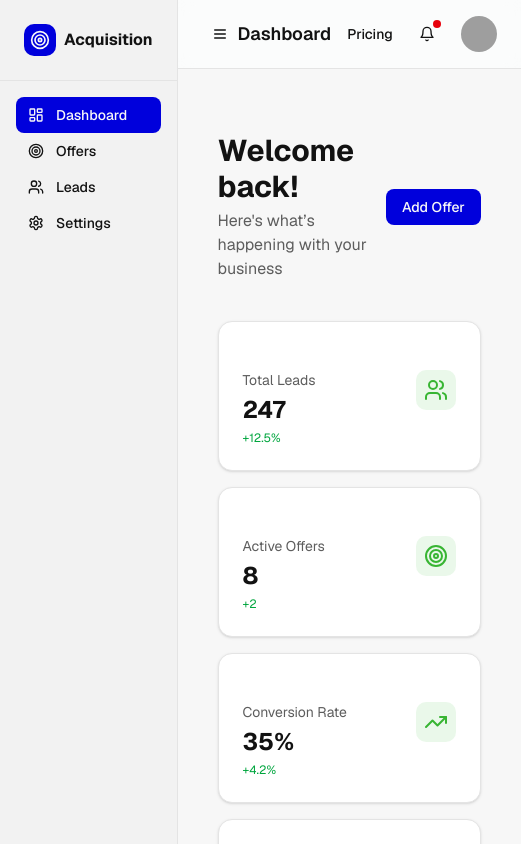
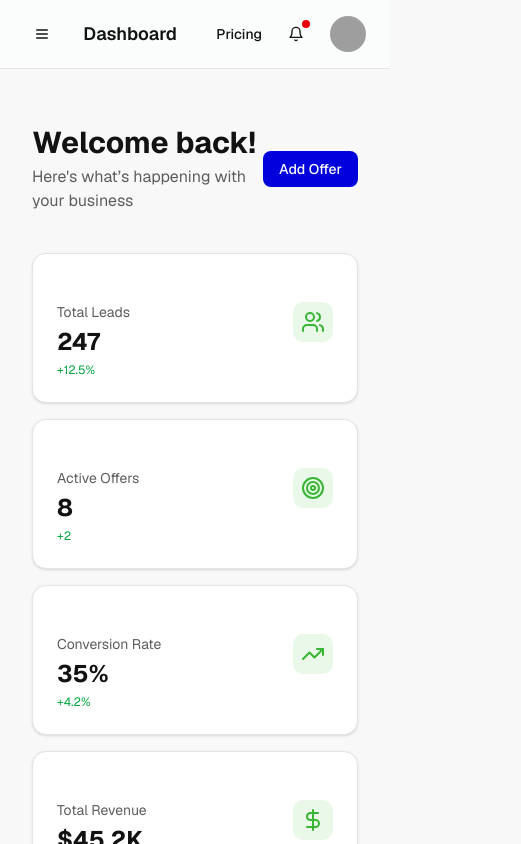
Before and after one commit to CyberSanderson/Client-Acquisition-System, a Next.js app: page /dashboard in a window 390 px wide. Shown: the top 844 px of the page, 521 px wide, since content can reach past the window. Built offline with nearby package versions, Linux system fonts and the light colour scheme; no server answers; grey boxes are pictures that could not be loaded; what @supabase/auth-helpers-react would draw is missing.

Commit message:
updated mobile layout

```diff
--- a/app/dashboard/layout.tsx
+++ b/app/dashboard/layout.tsx
@@ -1,17 +1,19 @@
 // app/dashboard/layout.tsx
-export const dynamic = "force-dynamic";
-
-import type { ReactNode } from "react"
 import { Sidebar } from "@/components/dashboard/sidebar"
 import { TopNav } from "@/components/dashboard/top-nav"
 
-export default function DashboardLayout({ children }: { children: ReactNode }) {
+export default function DashboardLayout({ children }: { children: React.ReactNode }) {
   return (
-    <div className="min-h-screen flex bg-background text-foreground">
+    <div className="min-h-screen flex flex-col lg:flex-row">
+      {/* Sidebar */}
       <Sidebar />
+
+      {/* Main Area */}
       <div className="flex-1 flex flex-col">
         <TopNav />
-        <main className="flex-1 p-6 bg-muted/10">{children}</main>
+        <main className="p-4 lg:p-6 w-full overflow-x-hidden">
+          {children}
+        </main>
       </div>
     </div>
   )
--- a/components/dashboard/sidebar.tsx
+++ b/components/dashboard/sidebar.tsx
@@ -6,6 +6,7 @@ import { LayoutDashboard, Target, Users, Settings, LogOut } from "lucide-react"
 import { Button } from "@/components/ui/button"
 import { cn } from "@/lib/utils"
 import { supabaseBrowser } from "@/lib/supabaseBrowser"
+
 
 const menuItems = [
   { icon: LayoutDashboard, label: "Dashboard", href: "/dashboard" },
@@ -25,7 +26,8 @@ export function Sidebar() {
   }
 
   return (
-    <aside className="w-64 bg-sidebar border-r border-sidebar-border flex flex-col">
+    <aside className="hidden lg:flex w-64 bg-sidebar border-r border-sidebar-border flex-col">
+
       {/* Logo area */}
       <div className="p-6 border-b border-sidebar-border">
         <div className="flex items-center gap-2">
```
